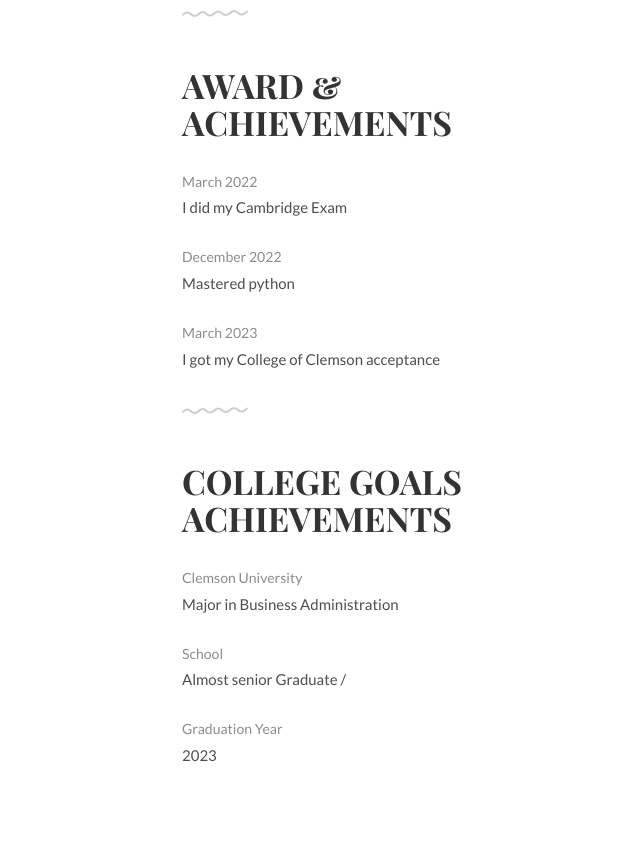
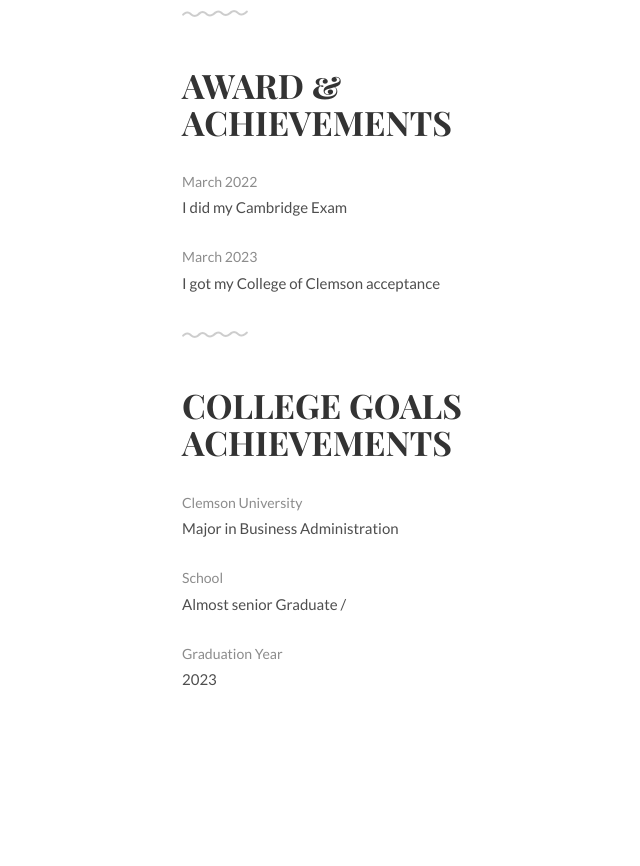
Before and after one commit to JackP005/Jacks-webpage-template, a plain HTML site: page index.html in a window 1280 px wide. Shown: the part 1535-2401 px from the top of the page, without its empty margins (147-787 px from the left). Drawn offline with Linux system fonts and the light colour scheme.

```diff
--- a/index.html
+++ b/index.html
@@ -93,10 +93,6 @@
 				<li>I did my Cambridge Exam</li>
 			</ul>
 			<ul class="award-list list-flat">
-				<li>December 2022</li>
-				<li>Mastered python</li>
-			</ul>
-			<ul class="award-list list-flat">
 				<li>March 2023</li>
 				<li>I got my College of Clemson acceptance</li>
 			</ul>
```
